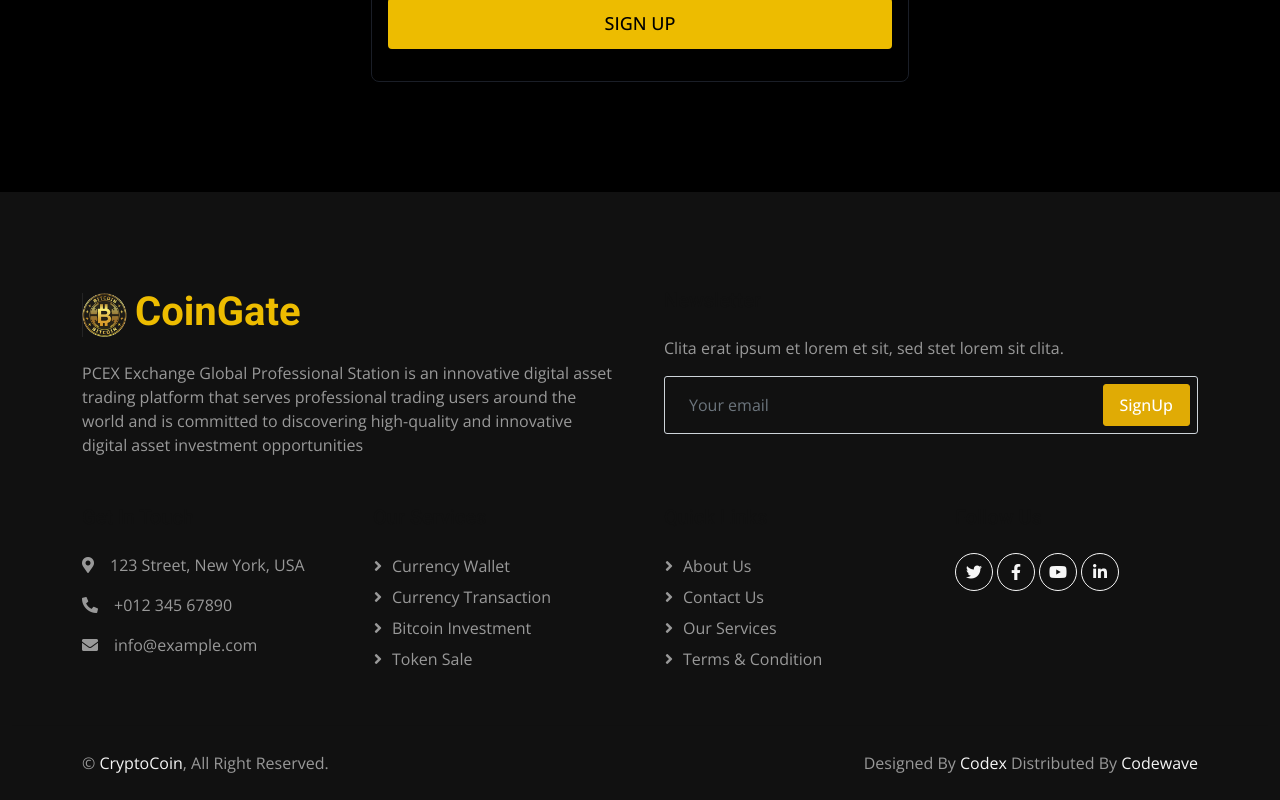
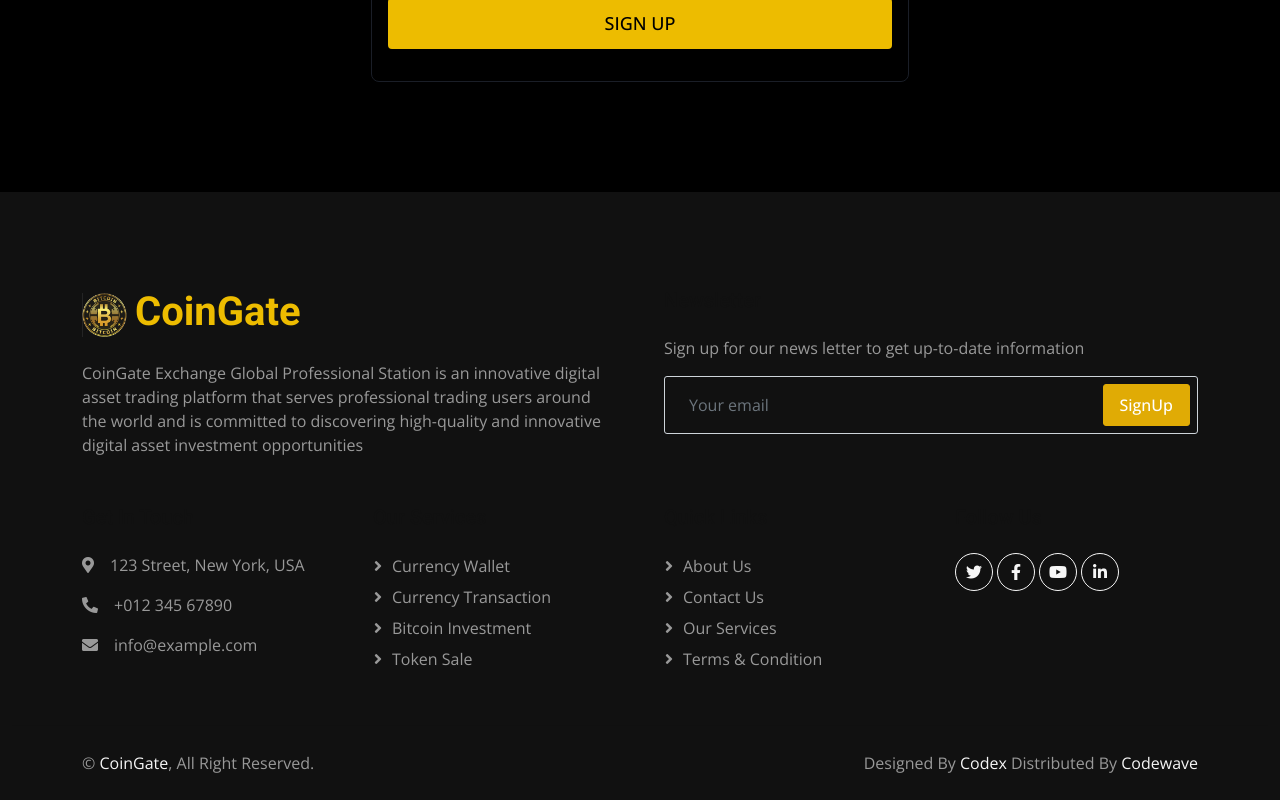
Before and after one commit to oasis-digital/Coingate, a plain HTML site: page signup.html in a window 1280 px wide. Shown: the part 890-1690 px from the top of the page. Drawn offline with nearby package versions, Linux system fonts and the light colour scheme.

Commit message:
Update signup.html

```diff
--- a/signup.html
+++ b/signup.html
@@ -126,12 +126,12 @@
                 <div class="row g-5">
                     <div class="col-md-6">
                         <h1 class="text-primary mb-4"><img class="img-fluid me-2" src="img/logo.png" alt="" style="width: 45px;">CoinGate</h1>
-                        <span>PCEX Exchange Global Professional Station is an innovative digital asset trading platform that serves professional trading users around the world and is committed to discovering high-quality and innovative digital asset investment opportunities
+                        <span>CoinGate Exchange Global Professional Station is an innovative digital asset trading platform that serves professional trading users around the world and is committed to discovering high-quality and innovative digital asset investment opportunities
                         </span>
                     </div>
                     <div class="col-md-6">
                         <h5 class="mb-4">Newsletter</h5>
-                        <p>Clita erat ipsum et lorem et sit, sed stet lorem sit clita.</p>
+                        <p>Sign up for our news letter to get up-to-date information</p>
                         <div class="position-relative">
                             <input class="form-control bg-transparent w-100 py-3 ps-4 pe-5" type="text" placeholder="Your email">
                             <button type="button" class="btn btn-primary py-2 px-3 position-absolute top-0 end-0 mt-2 me-2">SignUp</button>
@@ -172,7 +172,7 @@
                 <div class="container">
                     <div class="row">
                         <div class="col-md-6 text-center text-md-start mb-3 mb-md-0">
-                            &copy; <a href="#">CryptoCoin</a>, All Right Reserved.
+                            &copy; <a href="#">CoinGate</a>, All Right Reserved.
                         </div>
                         <div class="col-md-6 text-center text-md-end">
                             <!--/*** This template is free as long as you keep the footer author’s credit link/attribution link/backlink. If you'd like to use the template without the footer author’s credit link/attribution link/backlink, you can purchase the Credit Removal License from "https://htmlcodex.com/credit-removal". Thank you for your support. ***/-->
```
